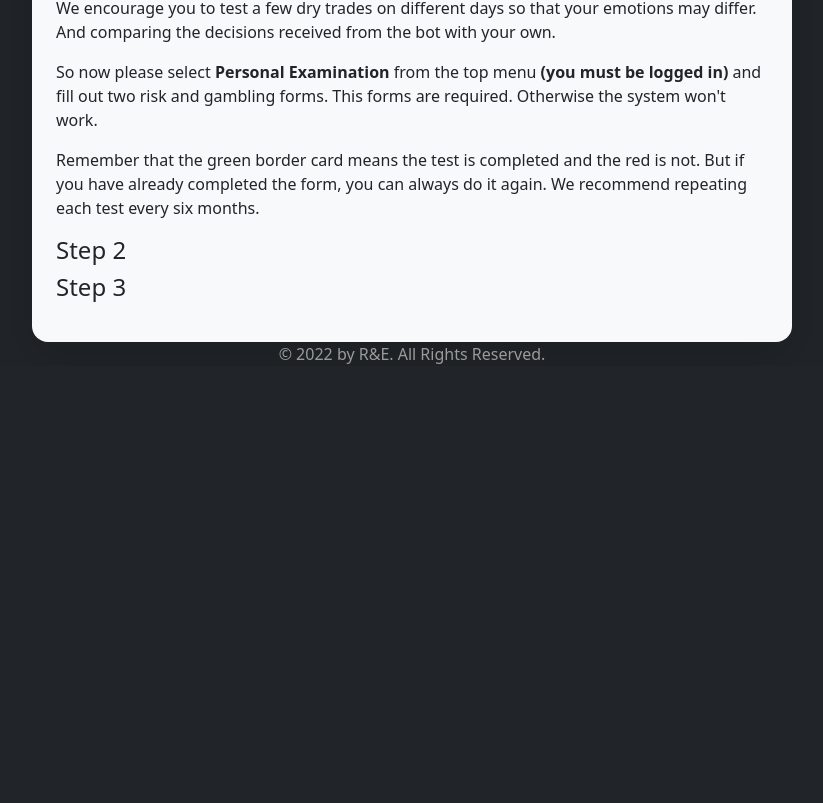
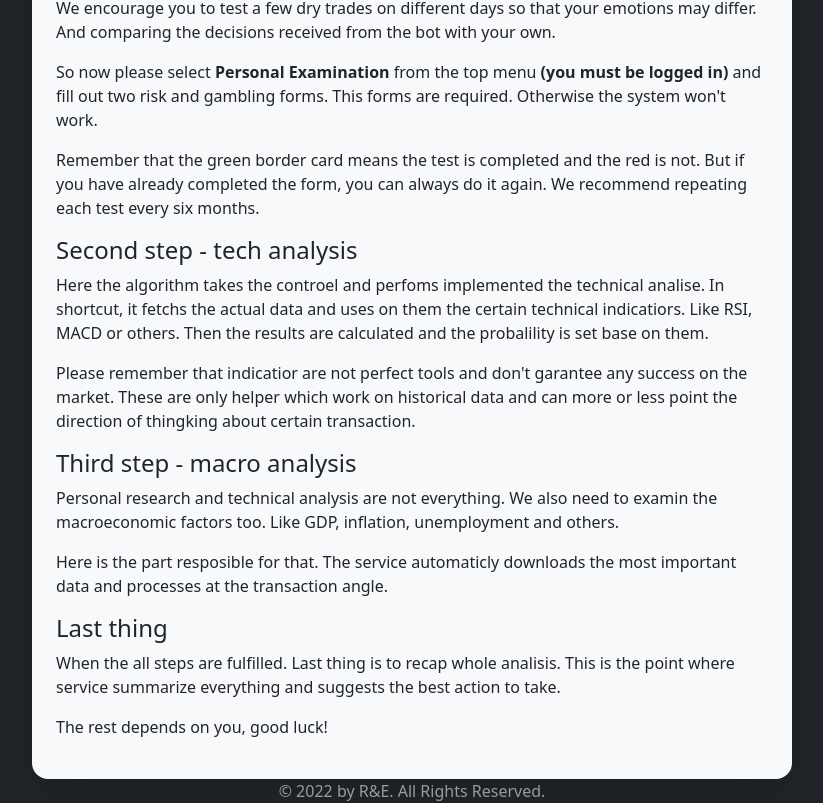
Before and after one commit to teatroCamillo/pd-app-rs, a React (Create React App) app in the folder pd-ui/: page /getting-started in a window 1280 px wide. Shown: the part 740-1543 px from the top of the page, without its empty margins (228-1051 px from the left). Before the commit the page ends 1106 px from the top, so only its background shows below. Built offline with nearby package versions, Linux system fonts and the light colour scheme.

Commit message:
improved getting started page - descriptions & icon for recap

```diff
--- a/pd-ui/public/index.html
+++ b/pd-ui/public/index.html
@@ -25,6 +25,8 @@
       Learn how to configure a non-root public URL by running `npm run build`.
     -->
     <title>React App</title>
+
+    <link rel="stylesheet" href="https://fonts.googleapis.com/css2?family=Material+Symbols+Outlined:opsz,wght,FILL,GRAD@20..48,100..700,0..1,-50..200" />
   </head>
   <body class="bg-dark text-white">
     <noscript>You need to enable JavaScript to run this app.</noscript>
--- a/pd-ui/src/components/GettingStartedComponent.jsx
+++ b/pd-ui/src/components/GettingStartedComponent.jsx
@@ -45,10 +45,29 @@ const GettingStartedComponent = () => {
                         <p>Remember that the green border card means the test is completed and the red is
                         not. But if you have already completed the form, you can always do it again. We recommend
                         repeating each test every six months.</p>
-                        <h4>Step 2</h4>
-                        <h4>Step 3</h4>
 
-                        <p></p>
+                        <h4>Second step - tech analysis</h4>
+                        <p>Here the algorithm takes the controel and perfoms implemented the technical analise.
+                        In shortcut, it fetchs the actual data and uses on them the certain technical indicatiors.
+                        Like RSI, MACD or others.
+                        Then the results are calculated and the probalility is set base on them.</p>
+
+                        <p>Please remember that indicatior are not perfect tools and don't garantee any success on the
+                        market. These are only helper which work on historical data and can more or less point the direction
+                        of thingking about certain transaction.</p>
+
+                        <h4>Third step - macro analysis</h4>
+                        <p>Personal research and technical analysis are not everything. We also need to examin the macroeconomic factors too.
+                        Like GDP, inflation, unemployment and others.</p>
+
+                        <p>Here is the part resposible for that. The service
+                        automaticly downloads the most important data and processes at the transaction angle.</p>
+
+                        <h4>Last thing</h4>
+                        <p>When the all steps are fulfilled. Last thing is to recap whole analisis. This is the point
+                            where service summarize everything and suggests the best action to take.</p>
+
+                        <p>The rest depends on you, good luck!</p>
                     </Col>
                 </Row>
             </Container>
--- a/pd-ui/src/components/StepsAndResultComponent.jsx
+++ b/pd-ui/src/components/StepsAndResultComponent.jsx
@@ -159,6 +159,11 @@ const StepsAndResultComponent = (props) => {
                         <h5>Regard to actual data and your predispositions,</h5>
                         <h5>the chances of success are around</h5>
                         <h1 style={{color: Util.setColorForOutcomeScore(score)}} >{score}%</h1>
+                        <div>
+                            Rekomendowane strategia
+                        Sugerowana strategia????? stop loss take profic proporcje zysku do strat itp
+                        w oparciu o wynik
+                        </div>
                     </div>
                 }
                 {!outcomeResp &&
```
